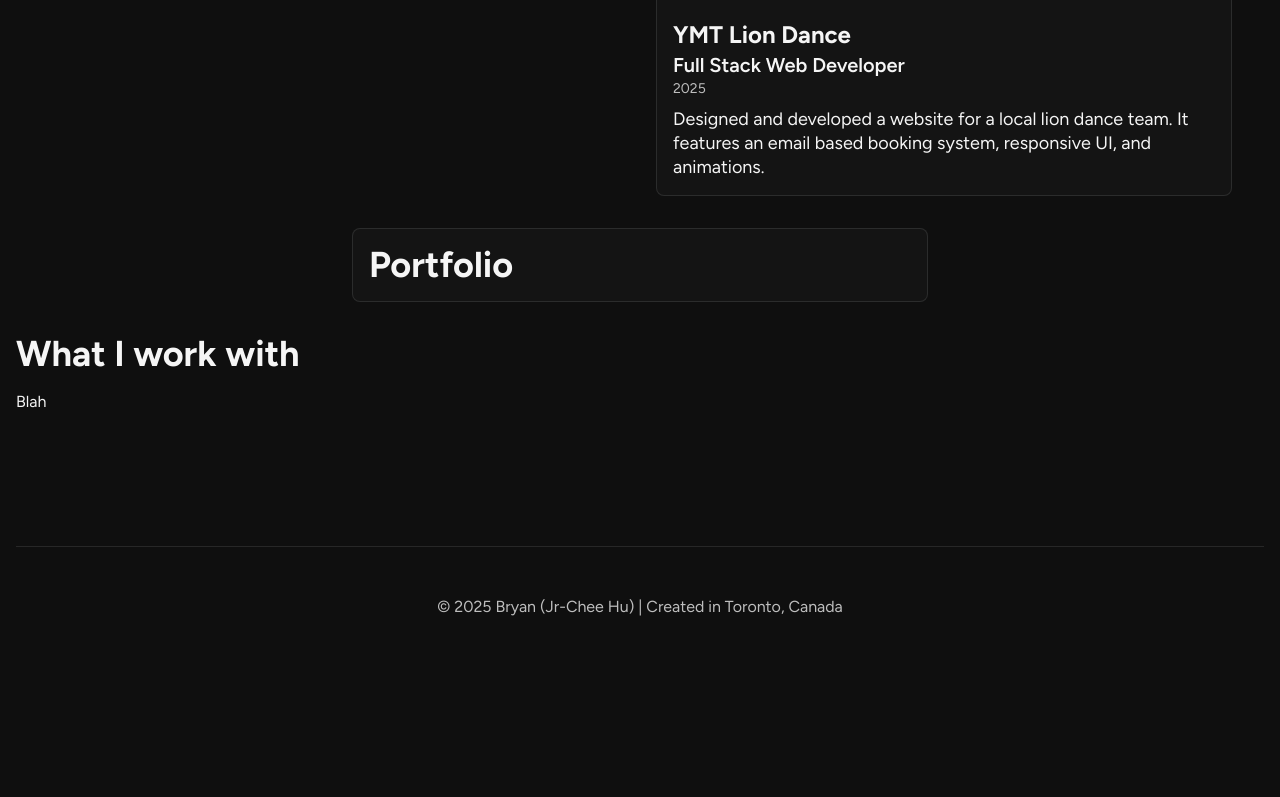
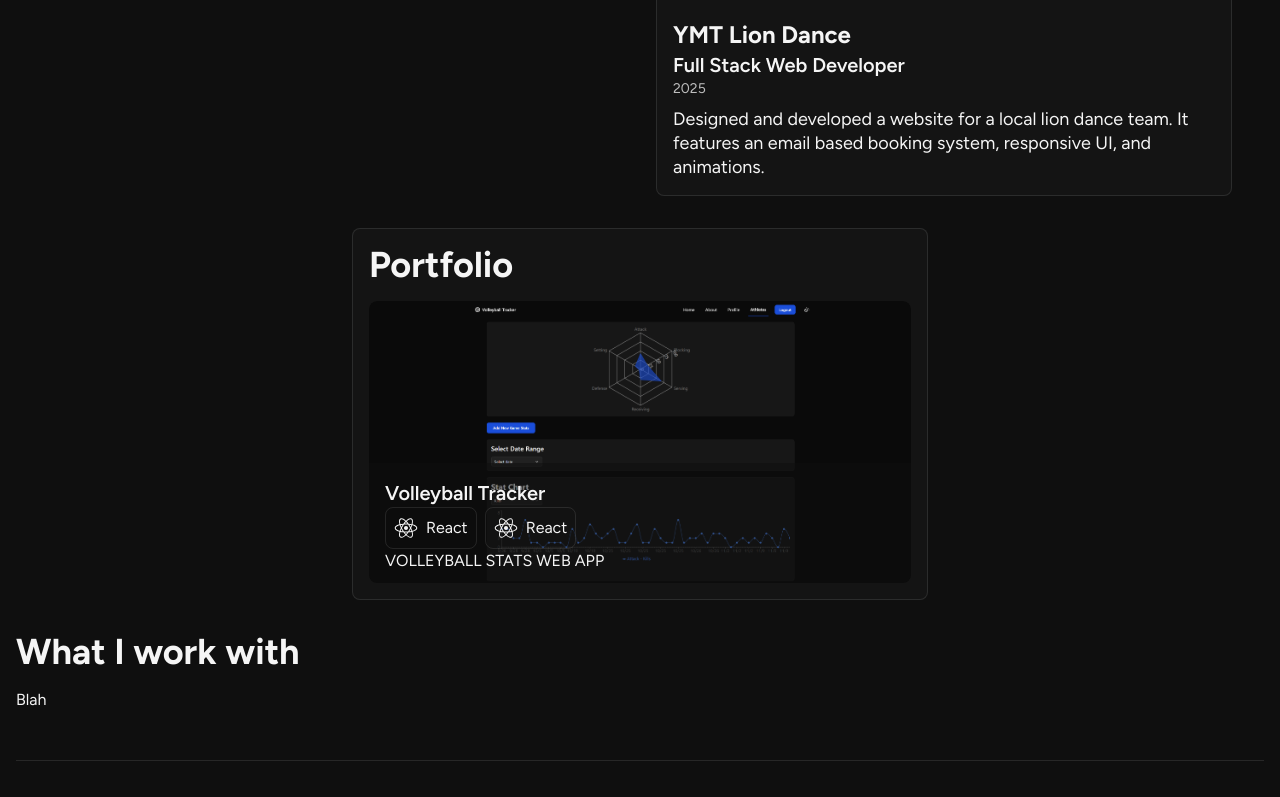
Before and after one commit to mrdude8391/branflakes, a React (Vite) app: page / in a window 1280 px wide. Shown: the part 398-1195 px from the top of the page. Before the commit the page ends 1065 px from the top, so only its background shows below. Built offline with nearby package versions, Linux system fonts and the light colour scheme.

Commit message:
portfolio styling

```diff
--- a/src/components/Portfolio.tsx
+++ b/src/components/Portfolio.tsx
@@ -1,11 +1,37 @@
+import { SquareArrowOutUpRight } from "lucide-react";
+import SportsDesktopImg from "../assets/Sports App/desktop.png";
+import ReactSVG from "../assets/React/ReactSVG";
+import { Link } from "react-router-dom";
+
 const Portfolio = () => {
   return (
-    <section className="dashboard-card">
+    <section className="dashboard-card flex flex-col gap-4">
       <h1>Portfolio</h1>
-      <div>
-        <div>
-          <img src="" alt="" />
-        </div>
+      <div className="my-work">
+        <Link to="/volley" viewTransition>
+          <div className="project-image-card group">
+            <img src={SportsDesktopImg} alt="Sports app desktop image" />
+
+            <div className="overlay group-hover:bottom-0 ">
+              <h3>Volleyball Tracker</h3>
+              <ul>
+                <li>
+                  <ReactSVG className="size-6 fill-foreground" />
+                  <p>React</p>
+                </li>
+                <li>
+                  <ReactSVG className="size-6 fill-foreground" />
+                  <p>React</p>
+                </li>
+              </ul>
+              <p>VOLLEYBALL STATS WEB APP</p>
+              <button>
+                <p>Learn More </p>
+                <SquareArrowOutUpRight className="size-3 mx-1" />
+              </button>
+            </div>
+          </div>
+        </Link>
       </div>
     </section>
   );
```
